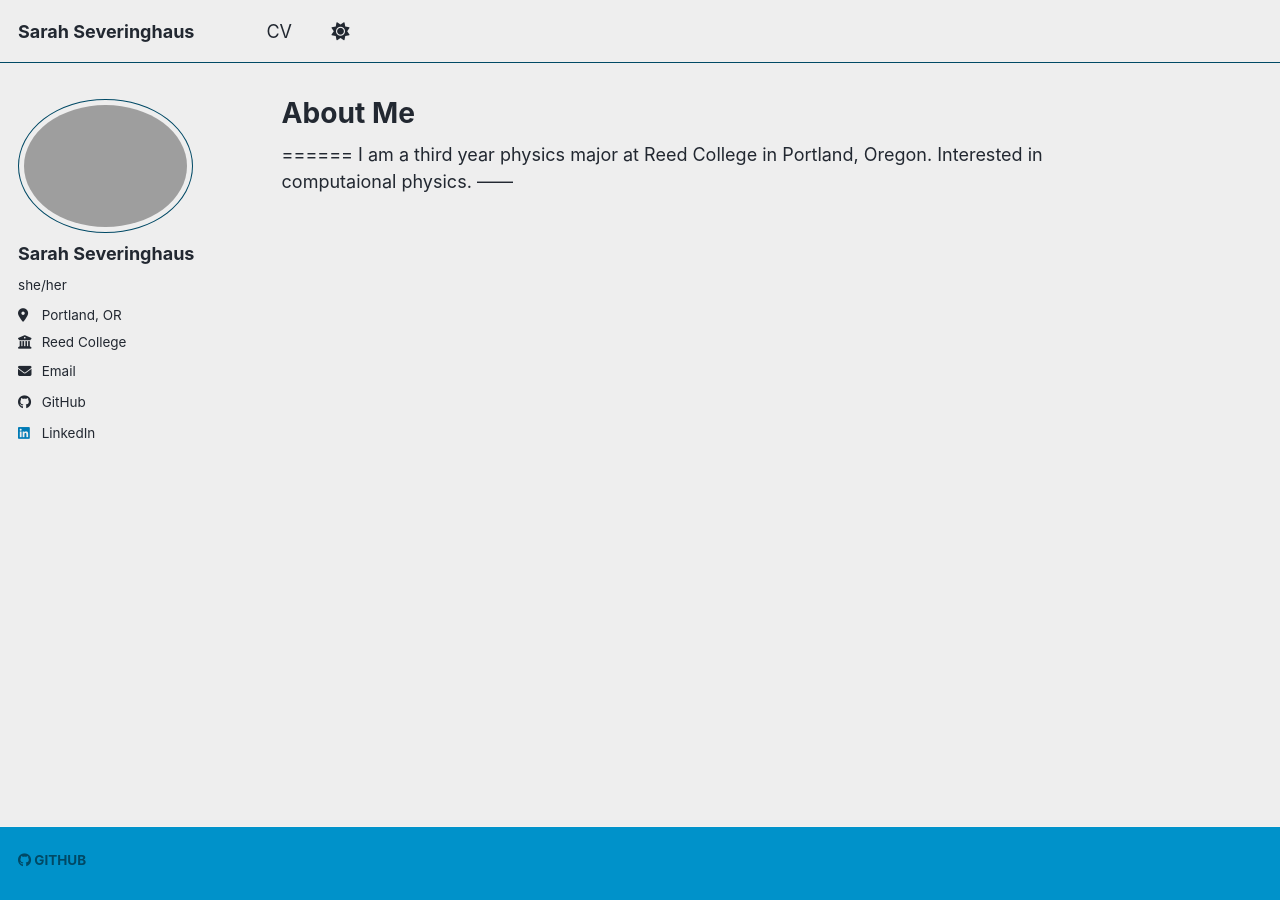
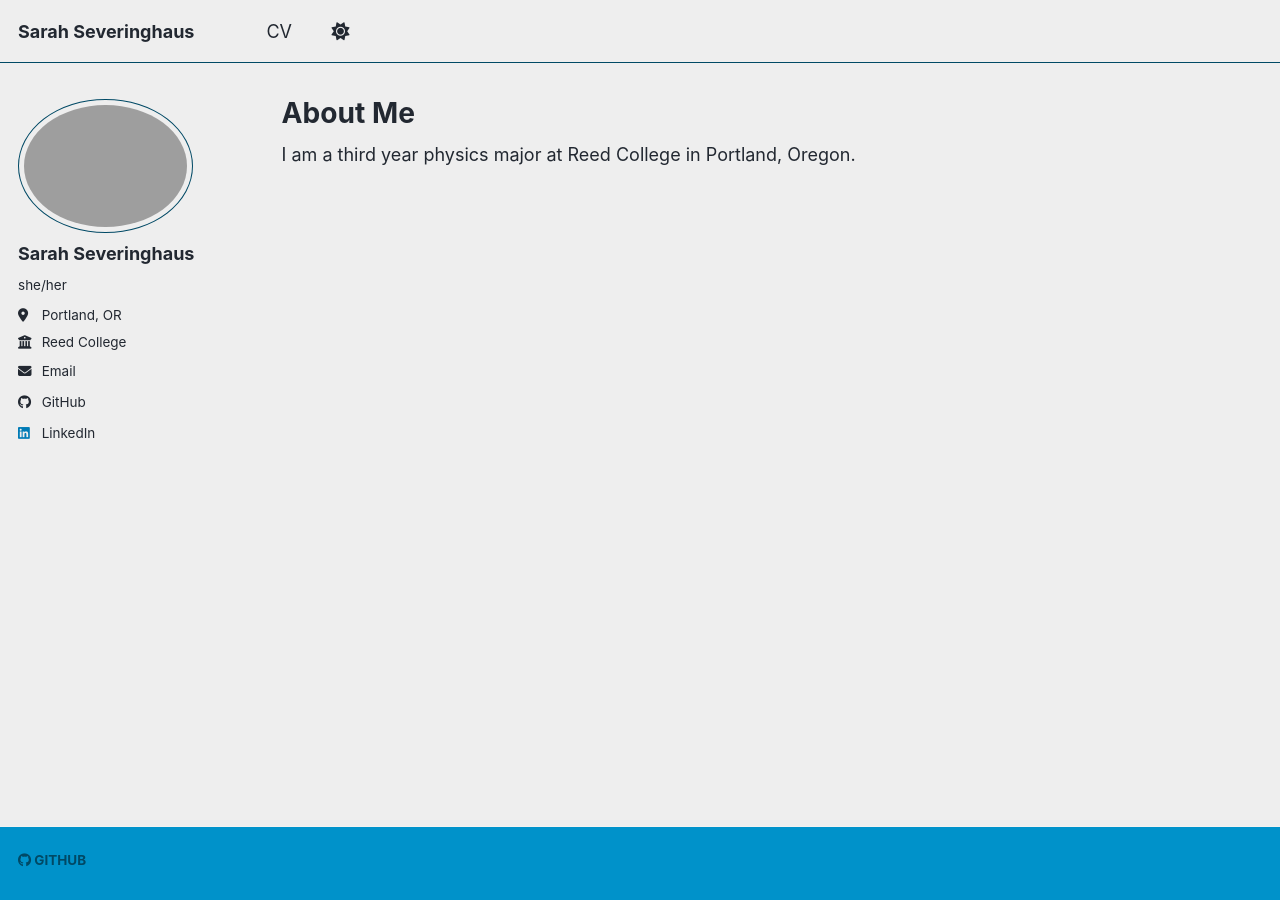
Before and after one commit to sarah-sev/sarah-sev.github.io, a Jekyll site: the page built from _pages/about.md, in a window 1280 px wide. Built offline with Jekyll 4.4.1, drawn with Linux system fonts in a browser that asks for light colours; a script bundle is joined from its source files by our own code; library files that are not in the unit come from our copies.

Commit message:
update about and cv

```diff
--- a/_pages/about.md
+++ b/_pages/about.md
@@ -7,7 +7,4 @@ redirect_from:
   - /about.html
 ---
 
-
-======
-I am a third year physics major at Reed College in Portland, Oregon. Interested in computaional physics.
-------
+I am a third year physics major at Reed College in Portland, Oregon.
```
Also changed, not shown: _pages/cv.md (+1 -1 lines), images/test.gif (added).
